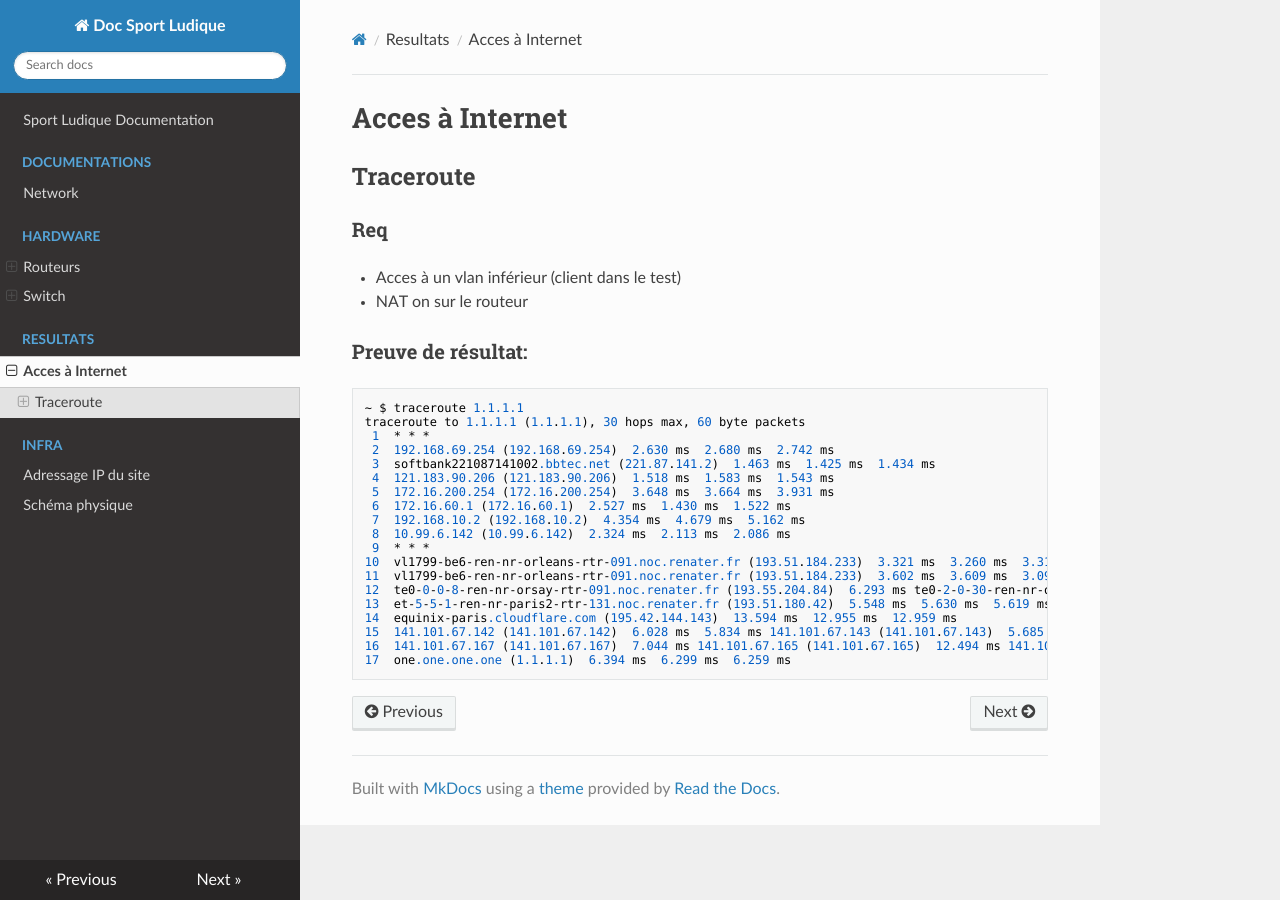
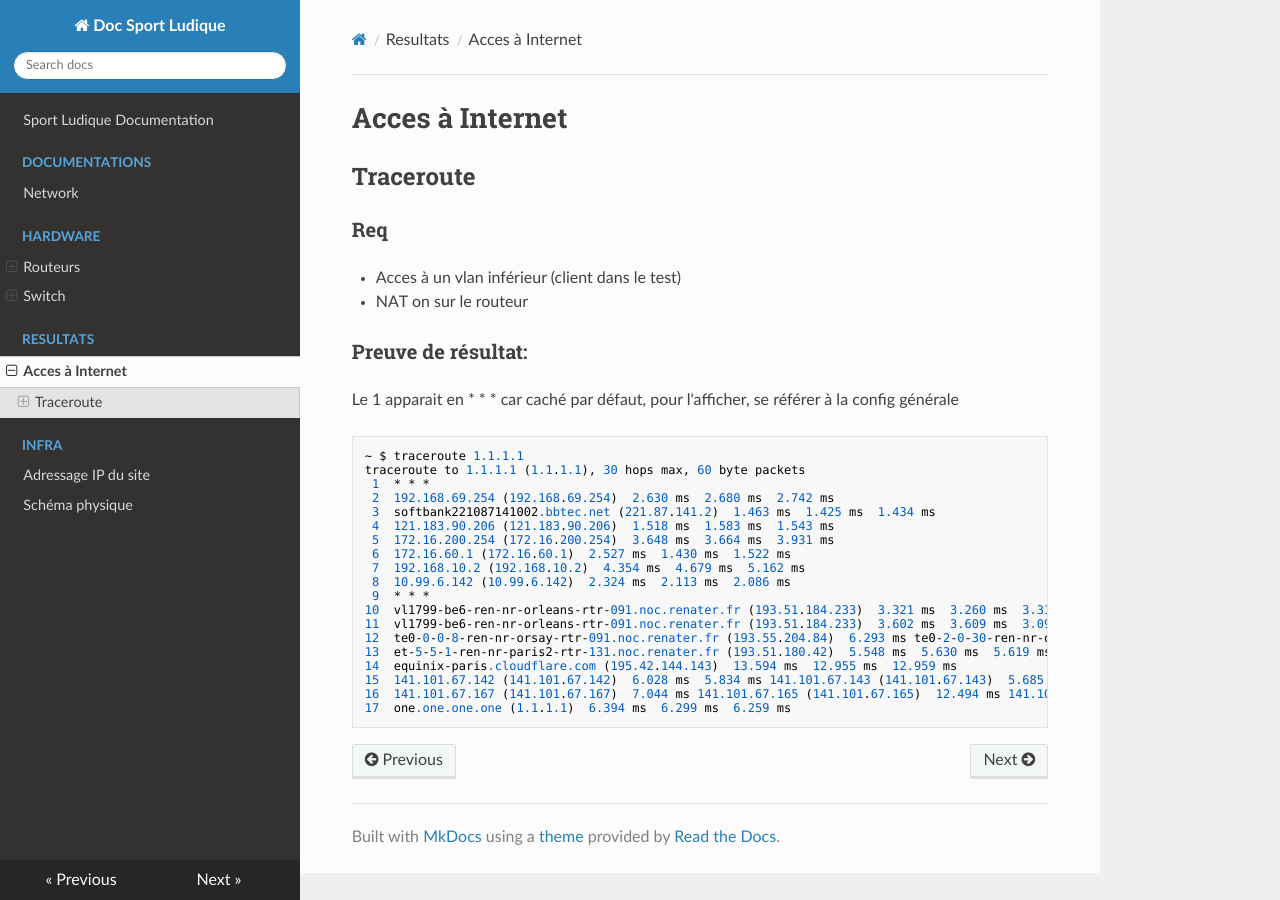
Before and after one commit to DSISportLudique/SportLudique2Doc, an MkDocs documentation site: the page built from docs/Resultats/AccesInternet.md, in a window 1280 px wide. Built offline with MkDocs 1.6.1, drawn with Linux system fonts in a browser that asks for light colours; nearby versions of some CDN libraries.

Commit message:
updated resutl

````diff
--- a/docs/Resultats/AccesInternet.md
+++ b/docs/Resultats/AccesInternet.md
@@ -6,6 +6,7 @@
 - NAT on sur le routeur
 
 ### Preuve de résultat:
+Le 1 apparait en * * * car caché par défaut, pour l'afficher, se référer à la config générale
 ```
 ~ $ traceroute 1.1.1.1
 traceroute to 1.1.1.1 (1.1.1.1), 30 hops max, 60 byte packets
````
